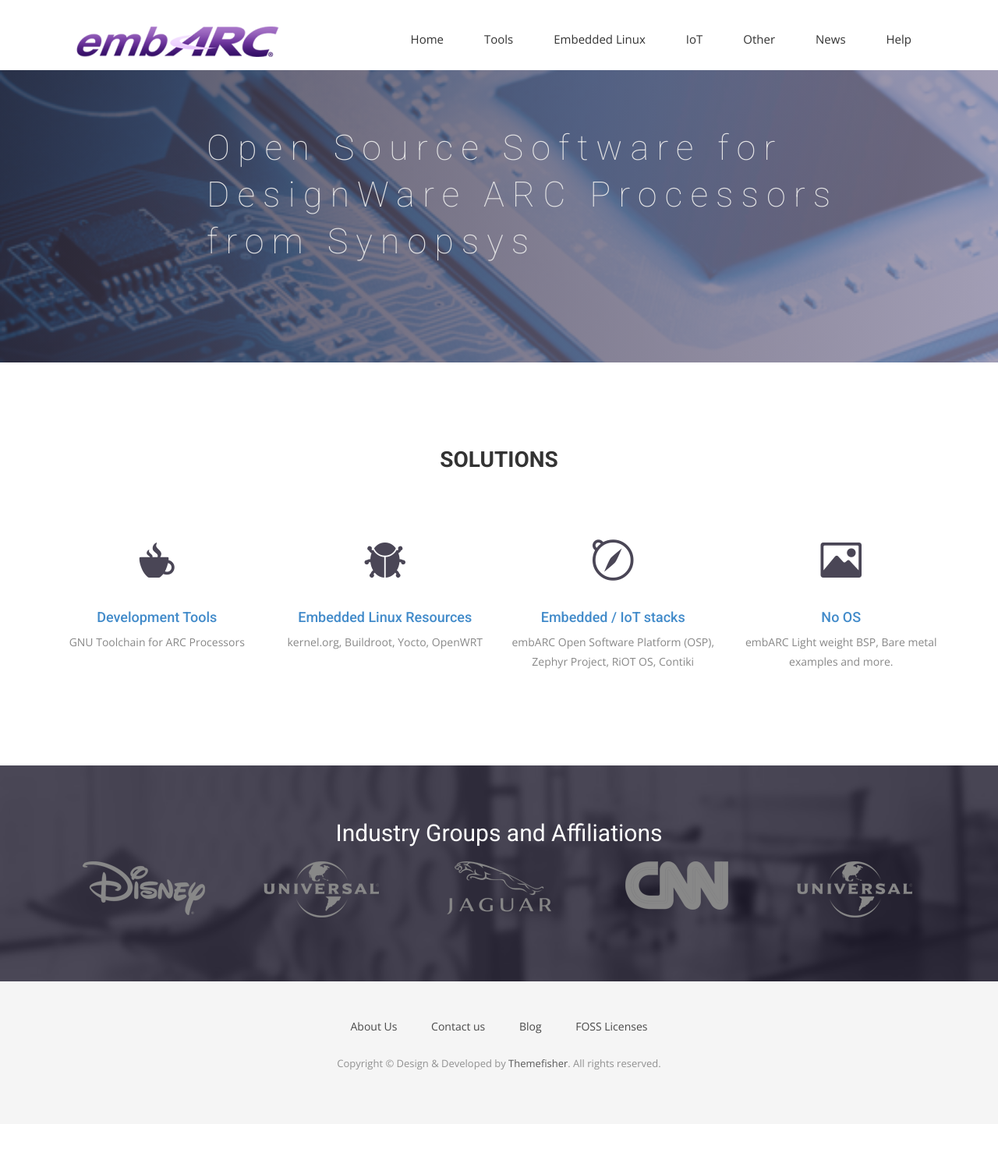
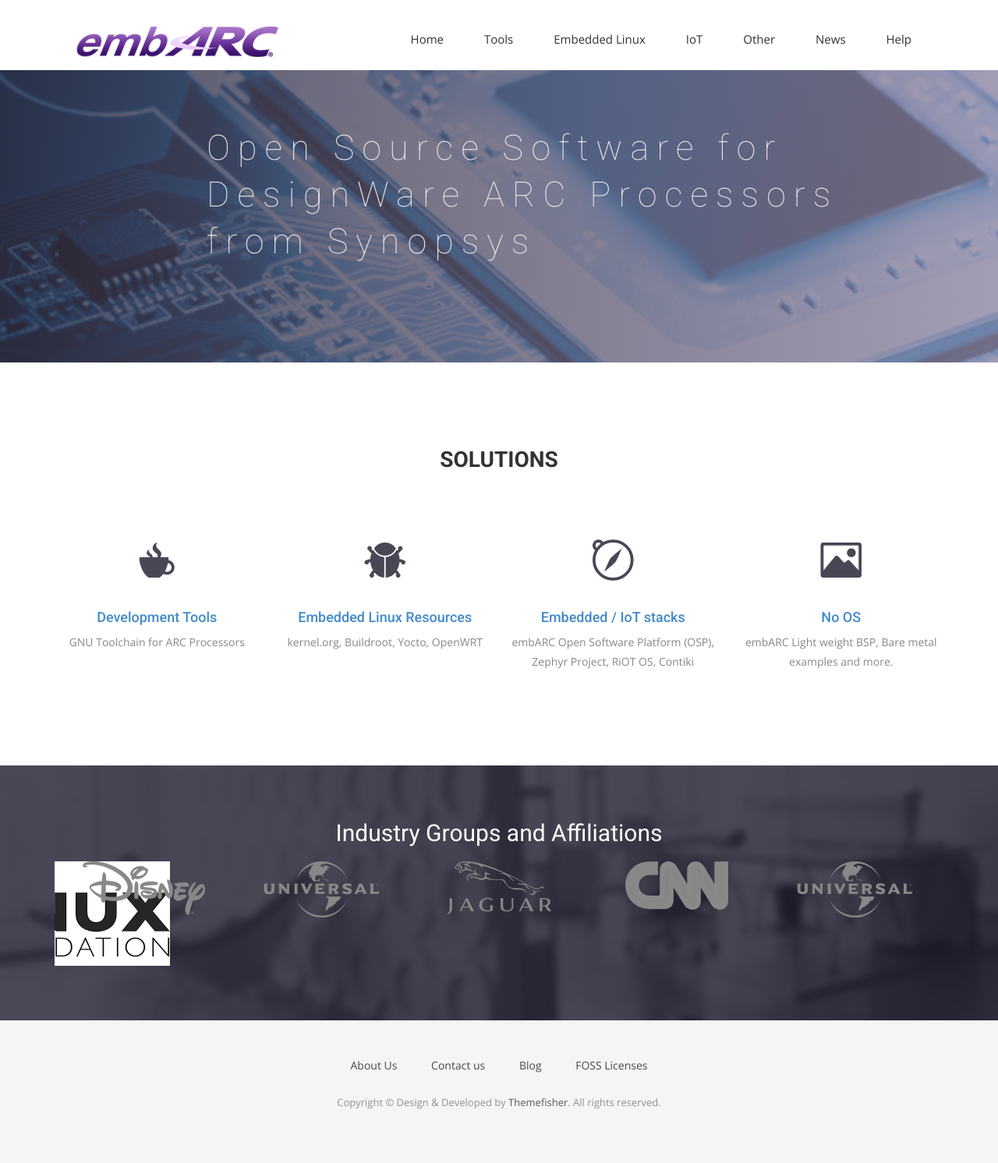
Before and after one commit to fbedard/crabme, a Jekyll site: the page built from index.html, in a window 1280 px wide. Shown: the whole page at 78% size. Built offline with Jekyll 4.4.1, drawn with Linux system fonts in a browser that asks for light colours; nearby versions of some CDN libraries; some web fonts are replaced; before the commit the page ends 1442 px from its top, so only the background shows below that.

Commit message:
try logo

```diff
--- a/index.html
+++ b/index.html
@@ -100,7 +100,7 @@
         <div class="block">-->
           <div id="clients-logo" class="owl-carousel">
             <div class="clients-logo-img">
-              <img src="{{ site.baseurl }}/img/clients/clients-logo1.png" alt="Features">
+              <img src="{{ site.baseurl }}/img/clients/linux_foundation.png" alt="Features">
             </div>
             <div class="clients-logo-img">
               <img src="{{ site.baseurl }}/img/clients/clients-logo2.png" alt="Features">
```
Also changed, not shown: img/clients/linux_foundation.png (added).
